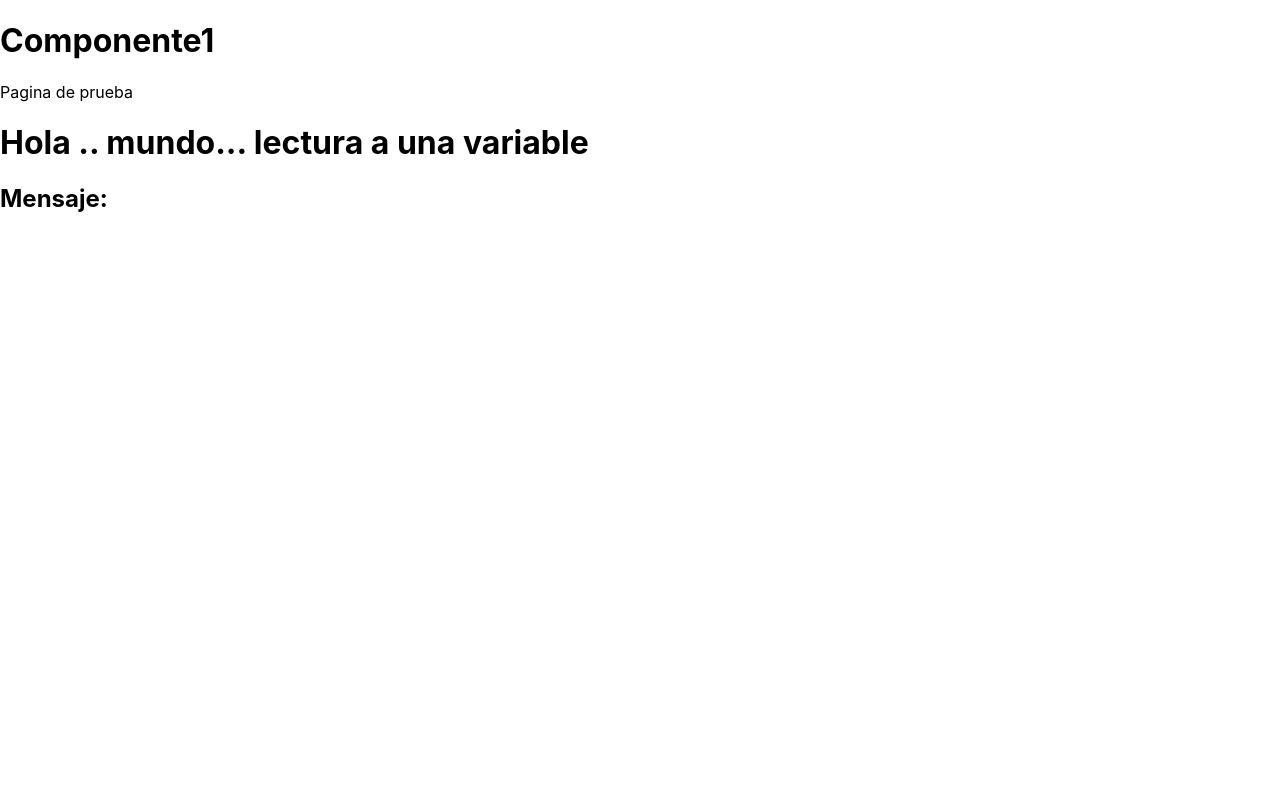
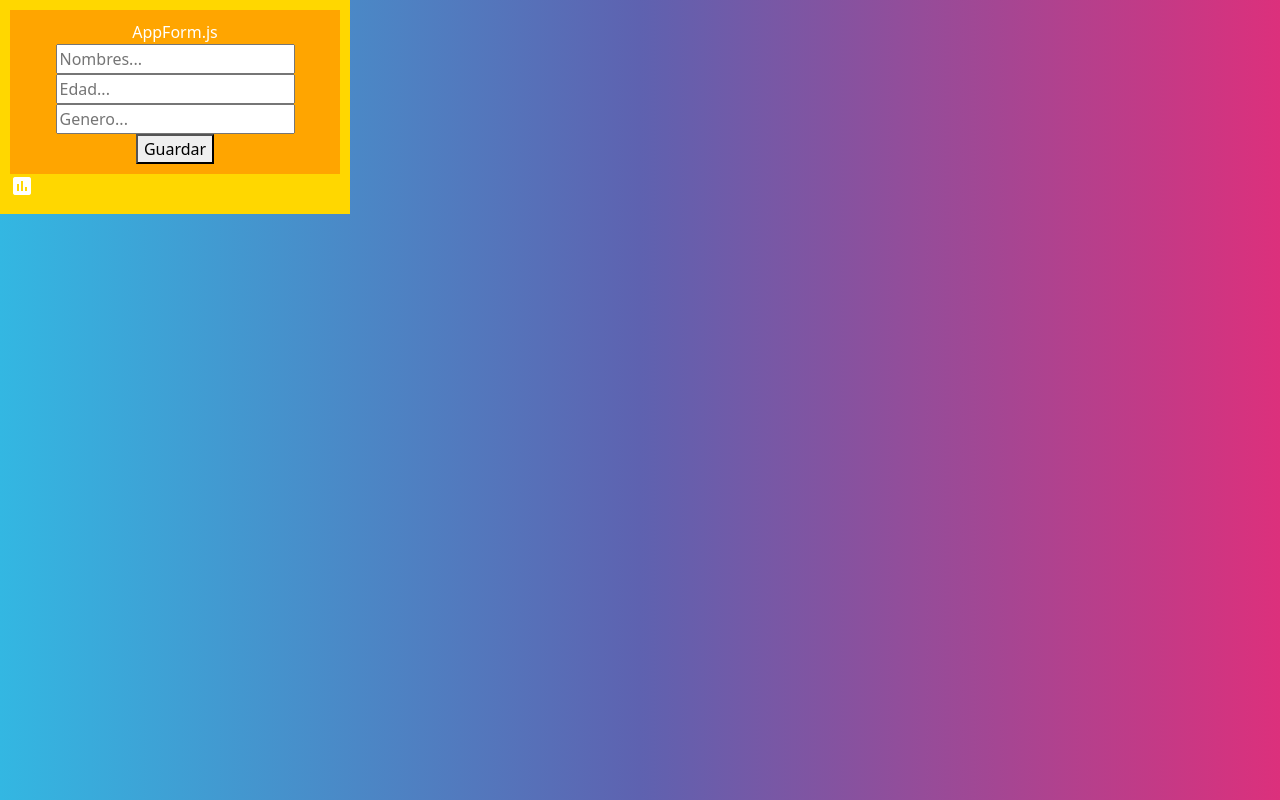
Before and after one commit to vqzluis/react03, a React (Create React App) app: page / in a window 1280 px wide. Built offline with nearby package versions, Linux system fonts and the light colour scheme.

Commit message:
v3. agregara el app form . modificar el index , agrgar componet

```diff
--- a/package.json
+++ b/package.json
@@ -7,14 +7,16 @@
     "@testing-library/jest-dom": "^5.17.0",
     "@testing-library/react": "^13.4.0",
     "@testing-library/user-event": "^13.5.0",
+    "bootswatch": "^5.3.2",
     "react": "^18.2.0",
     "react-dom": "^18.2.0",
     "react-scripts": "5.0.1",
+    "react-toastify": "^9.1.3",
     "web-vitals": "^2.1.4"
   },
   "scripts": {
-    "predeploy" : "npm run build",
-    "deploy" : "gh-pages -d build",
+    "predeploy": "npm run build",
+    "deploy": "gh-pages -d build",
     "start": "react-scripts start",
     "build": "react-scripts build",
     "test": "react-scripts test",
--- a/public/index.html
+++ b/public/index.html
@@ -25,6 +25,7 @@
       Learn how to configure a non-root public URL by running `npm run build`.
     -->
     <title>React App</title>
+    <link href="https://fonts.googleapis.com/icon?family=Material+Icons" rel="stylesheet">
   </head>
   <body>
     <noscript>You need to enable JavaScript to run this app.</noscript>
--- a/src/App.js
+++ b/src/App.js
@@ -2,13 +2,16 @@
 import './App.css';
 import C01componente from './components/C01componente';
 import Variable from './components/P4variable';
+import Vari from './components/AppForm';
 
 
 function App() {
   return (
-    <div >
-      <C01componente />
-      <Variable xVariable />
+    <div style={{background:"gold", width:"350px", padding:"10px"}}>
+
+      <Vari />
+      <i class="large material-icons">insert_chart</i>
+
     </div>
   );
 }
--- /dev/null
+++ b/src/components/AppForm.js
@@ -0,0 +1,20 @@
+import React from 'react';
+
+const Vari= (msj) => {
+  return (
+    <div style={{background:"orange",
+    padding:"10px", textAlign:"center"}}>
+        <h>AppForm.js</h><br/>
+        <input placeholder='Nombres...'/><br/>
+        <input placeholder='Edad...'/><br/>
+        <input placeholder='Genero...'/><br/>
+
+
+        <button>Guardar</button>
+
+
+    </div>
+  )
+}
+
+export default Vari;
--- a/src/components/P4variable.js
+++ b/src/components/P4variable.js
@@ -2,7 +2,7 @@
 
 const Variable = (msj) => {
   return (
-    <div>
+    <div >
         <h1>Hola .. mundo... lectura a una variable</h1>
         <h2>Mensaje: {msj.xVariable}</h2>
 
--- a/src/index.js
+++ b/src/index.js
@@ -3,6 +3,8 @@
 import './index.css';
 import App from './App';
 import reportWebVitals from './reportWebVitals';
+
+import 'bootswatch/dist//quartz/bootstrap.min.css';
 
 const root = ReactDOM.createRoot(document.getElementById('root'));
 root.render(
```
Also changed, not shown: 1 other file (tests, documents, lock files or other folders).
